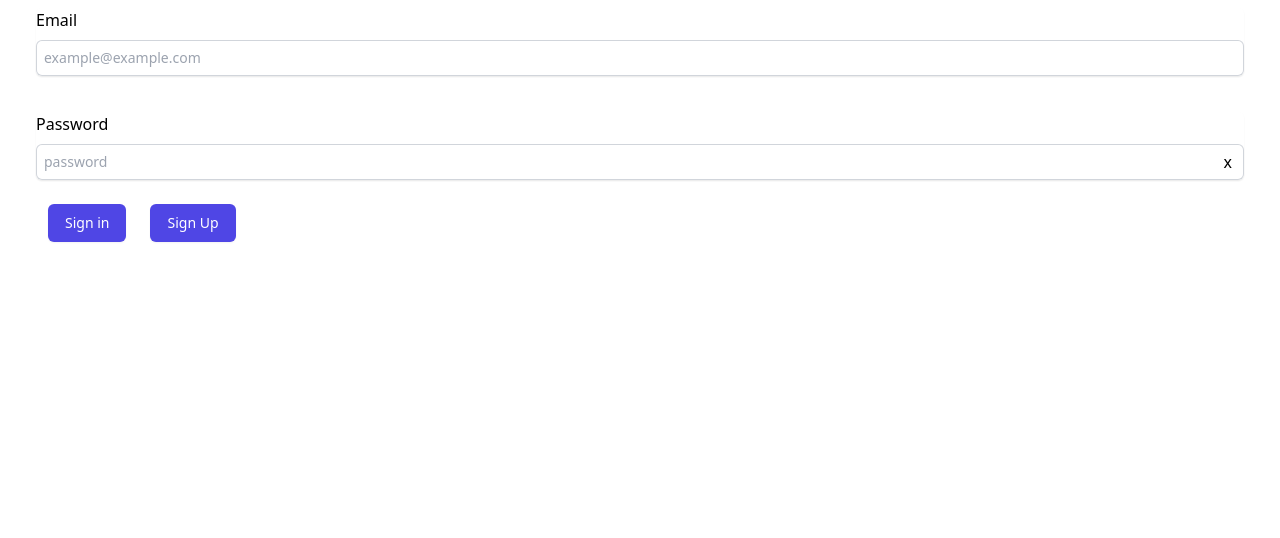
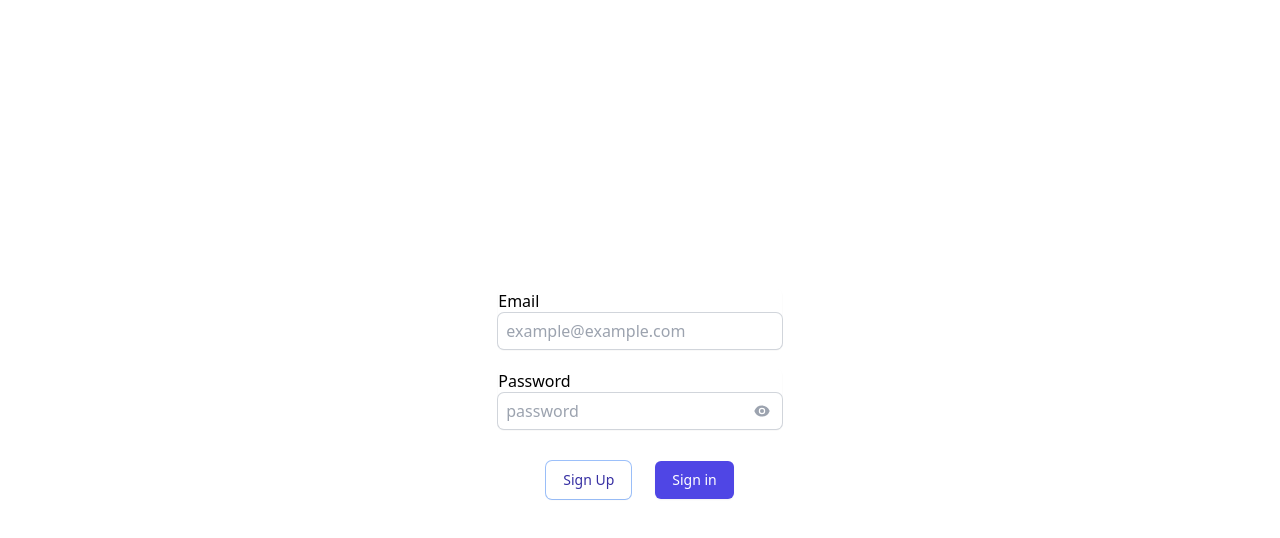
Before and after one commit to kwdChan/paper-summary-frontend, a Next.js app: page /signin in a window 1280 px wide. Shown: the top 538 px of the page. Built offline with nearby package versions, Linux system fonts and the light colour scheme.

Commit message:
signup page

```diff
--- /dev/null
+++ b/src/components/MyInputField.tsx
@@ -0,0 +1,71 @@
+import React, { useState } from "react";
+import { EyeIcon } from "@heroicons/react/20/solid";
+import { EyeSlashIcon } from "@heroicons/react/20/solid";
+
+function MyStyledInput({
+  id, onChange, placeholder, type, errored = false
+}: {
+  id: string;
+  placeholder: string;
+  onChange: React.ChangeEventHandler<HTMLInputElement>;
+  type: string;
+  errored?: boolean;
+}) {
+  return (
+    <input
+      name={id}
+      id={id}
+      type={type}
+      className={"block w-full rounded-md border-1 py-1.5 pl-2 pr-2 ring-1 ring-gray-300 placeholder:text-gray-400 focus:ring-0 focus-visible:ring-0 " + (errored ? " ring-red-500" : "")}
+      placeholder={placeholder}
+      onChange={onChange} />
+  );
+}
+export function MyInputField({
+  id, label, onChange, placeholder, errored = false,
+
+}: {
+  id: string;
+  label: string;
+  placeholder: string;
+  onChange: React.ChangeEventHandler<HTMLInputElement>;
+  errored?: boolean;
+
+}) {
+
+  return (
+    <div className="relative rounded-md shadow-sm ">
+      <label className="" htmlFor={id}>{label}</label>
+      <div className="relative rounded-md shadow-sm">
+        <MyStyledInput type="text" id={id} placeholder={placeholder} onChange={onChange} errored={errored} />
+
+      </div>
+    </div>
+  );
+}
+export function MyPasswordField({
+  id, label, onChange, placeholder, errored = false,
+}: {
+  id: string;
+  label: string;
+  placeholder: string;
+  errored?: boolean;
+  onChange: React.ChangeEventHandler<HTMLInputElement>;
+}) {
+  const [passwordVisble, setPasswordVisble] = useState<boolean>(false);
+  return (
+    <div className="relative mt-5  rounded-md shadow-sm">
+      <label htmlFor={id} className="">{label}</label>
+      <div className="relative rounded-md shadow-sm">
+        <MyStyledInput type={passwordVisble ? 'text' : 'password'} id={id} placeholder={placeholder} onChange={onChange} errored={errored} />
+
+        <button
+          className="absolute inset-y-0 right-3 flex items-center"
+          onClick={() => setPasswordVisble(!passwordVisble)}
+        >
+          {!passwordVisble ? <EyeIcon className="h-4 text-gray-400 hover:text-gray-600" /> : <EyeSlashIcon className="h-4 text-gray-400 hover:text-gray-600" />}
+        </button>
+      </div>
+    </div>
+  );
+}
--- a/src/components/navIcon.tsx
+++ b/src/components/navIcon.tsx
@@ -48,8 +48,6 @@ export function NavIcon({}) {
     setDeleteMode(!deleteMode);
   }
 
-
-
   return (
     <div className="fixed top-2 right-6 text-right z-50">
 
--- a/src/lib/supabaseClient.ts
+++ b/src/lib/supabaseClient.ts
@@ -19,9 +19,19 @@ class MySupabaseClient  {
   signIn (email: string, password: string) {
     return this.client.auth.signInWithPassword({ email, password });
   }
+
+  signUp (email: string, password: string) {
+    return this.client.auth.signUp({ email, password });
+  }
+
   refreshSession () {
     return this.client.auth.refreshSession();
   }
+  getSession () {
+    return this.client.auth.getSession();
+  }
+
+
 
   signout () {
     return this.client.auth.signOut();
--- a/src/pages/signin.tsx
+++ b/src/pages/signin.tsx
@@ -1,94 +1,82 @@
-import Image from 'next/image'
-import {supabaseClient} from  '@/lib/supabaseClient'
-import React, {useEffect, useState} from 'react';
-import { useRouter } from 'next/router';
+import Image from "next/image";
+import { supabaseClient } from "@/lib/supabaseClient";
+import React, { useEffect, useState } from "react";
+import { useRouter } from "next/router";
+import { MyInputField, MyPasswordField } from "../components/MyInputField";
 
 export default function Home() {
-  const router = useRouter()
+  const router = useRouter();
 
-  const [password, setPassword] = useState<string>('')
-  const [email, setEmail] = useState<string>('')
-  const [passwordVisble, setPasswordVisble] = useState<boolean>(false)
-
-  const [user, setUser] = useState<any>(null)
-  const [error, setError] = useState<any>(null)
+  const [password, setPassword] = useState<string>("");
+  const [email, setEmail] = useState<string>("");
+  const [user, setUser] = useState<any>(null);
+  const [error, setError] = useState<any>(null);
+  const [signinFailed, setSigninFailed] = useState<boolean>(false);
 
   useEffect(() => {
-    supabaseClient.refreshSession().then(({data, error}) => {
-      if (data.user){
-        console.log("refreshSession", error)
-        router.push('/article')
+    supabaseClient.refreshSession().then(({ data, error }) => {
+      if (data.user) {
+        console.log("refreshSession", error);
+        router.push("/article");
       }
-    })
+    });
   }, []);
 
+  async function onClickSignIn() {
+    const result = await supabaseClient.signIn(email, password);
 
-  async function onClickSignIn() {
-    const result = await supabaseClient.signIn(
-      email,
-      password,
-    )
+    if (result.data.user) setUser(result.data.user);
+    if (result.error) {
+      setSigninFailed(true)
+      setError(result.error.message);
+    }
 
-    if (result.data.user) setUser(result.data.user)
-    if (result.error) setError(result.error)
-    console.log(result)
-    console.log(error)
+
+
+    console.log(result);
+    console.log(error);
   }
 
   if (user) {
-    router.push('/welcome')
+    router.push("/welcome");
   }
 
+  return (
+    <div className="flex items-center justify-center  h-screen">
+      <div className="flex flex-col">
+      <MyInputField
+          id="username"
+          label="Email"
+          placeholder="example@example.com"
+          errored={signinFailed}
+          onChange={(e) => setEmail(e.target.value)}
+        />
+        <MyPasswordField
+          id="password"
+          label="Password"
+          placeholder="password"
+          errored={signinFailed}
+          onChange={(e) => setPassword(e.target.value)}
+        />
+        <div className={"mt-2 mx-auto"+" "+(error?"text-red-500":"text-white")}>{error}</div>
 
-  return (
-    <div >
+        <div className="flex justify-center mt-3 mx-9">
 
+          <button
+            onClick={()=>router.push('/signup')}
+            className="inline-flex items-center m-3 px-4 py-2 border border-transparent text-sm font-medium text-indigo-800  rounded-md shadow-sm  bg-white ring-1 hover:bg-indigo-700 hover:text-white focus:outline-none focus:ring-2 focus:ring-offset-2 focus:ring-indigo-500"
+          >
+            Sign Up
+          </button>
 
-      <div className="relative mt-2 rounded-md shadow-sm m-9">
-        <label htmlFor='username'>Email</label>
-        <div className="relative mt-2 rounded-md shadow-sm">
-          <input
-            type="text"
-            name="username"
-            id="username"
-            className="block w-full rounded-md border-0 py-1.5 pl-2 pr-20 text-gray-900 ring-1 ring-inset ring-gray-300 placeholder:text-gray-400 focus:ring-2 focus:ring-inset focus:ring-indigo-600 sm:text-sm sm:leading-6"
-            placeholder="example@example.com"
-            onChange = {(e) => {setEmail(e.target.value)}}
-          />
+          <button
+            onClick={onClickSignIn}
+            className="inline-flex items-center m-3 px-4 py-2 border border-transparent text-sm font-medium rounded-md shadow-sm text-white bg-indigo-600 hover:bg-indigo-700 focus:outline-none focus:ring-2 focus:ring-offset-2 focus:ring-indigo-500"
+          >
+            Sign in
+          </button>
         </div>
       </div>
-
-      <div className="relative mt-2 rounded-md shadow-sm mx-9">
-        <label htmlFor='password'>Password</label>
-        <div className="relative mt-2 rounded-md shadow-sm">
-          <input
-            type={passwordVisble? "text": "password"}
-            name="password"
-            id="password"
-            className="block w-full rounded-md border-0 py-1.5 pl-2 pr-20 text-gray-900 ring-1 ring-inset ring-gray-300 placeholder:text-gray-400 focus:ring-2 focus:ring-inset focus:ring-indigo-600 sm:text-sm sm:leading-6"
-            placeholder="password"
-            onChange={(e) => { setPassword(e.target.value) }}
-          />
-          <button className="absolute inset-y-0 right-3 flex items-center" onClick={()=>setPasswordVisble(!passwordVisble)}>
-            x</button>
-        </div>
-      </div>
-
-
-      <div className='mt-3 mx-9'>
-        <button onClick={onClickSignIn}
-        className="inline-flex items-center m-3 px-4 py-2 border border-transparent text-sm font-medium rounded-md shadow-sm text-white bg-indigo-600 hover:bg-indigo-700 focus:outline-none focus:ring-2 focus:ring-offset-2 focus:ring-indigo-500"
-
-      >Sign in</button>
-        <button onClick={onClickSignIn}
-          className="inline-flex items-center m-3 px-4 py-2 border border-transparent text-sm font-medium rounded-md shadow-sm text-white bg-indigo-600 hover:bg-indigo-700 focus:outline-none focus:ring-2 focus:ring-offset-2 focus:ring-indigo-500"
-
-        >Sign Up</button>
-      </div>
-
-
-
-
     </div>
-  )
+  );
 }
--- /dev/null
+++ b/src/pages/signup.tsx
@@ -0,0 +1,94 @@
+import Image from "next/image";
+import { supabaseClient } from "@/lib/supabaseClient";
+import React, { useEffect, useState } from "react";
+import { useRouter } from "next/router";
+import { MyInputField, MyPasswordField } from "../components/MyInputField";
+export default function Home() {
+  const router = useRouter();
+  const [password, setPassword] = useState<string>("");
+  const [passwordConfirm, setPasswordConfirm] = useState<string>("");
+  const [email, setEmail] = useState<string>("");
+  const [signupFailed, setSignupFailed] = useState<boolean>(false);
+  const [passwordError, setPasswordError] = useState<boolean>(false);
+  const [error, setError] = useState<any>(null);
+
+  useEffect(() => {
+    setSignupFailed(false)
+    if (passwordConfirm === "") return setPasswordError(false);
+    if (password === passwordConfirm) {
+      setPasswordError(false);
+    } else {
+      setPasswordError(true);
+    }
+
+  }, [password, passwordConfirm, email])
+
+  async function onClickSignup() {
+    if (passwordError) {
+      setError('Passwords do not match')
+      return
+    }
+
+    const { data, error } = await supabaseClient.signUp(email, password)
+
+    if (error) {
+      setSignupFailed(true)
+      setError(error.message)
+    }
+
+    if (data.session) {
+      router.push("/welcome");
+    }
+
+  }
+
+  return (
+    <div className="flex items-center justify-center  h-screen">
+      <div className="flex flex-col">
+        <MyInputField
+          id="username"
+          label="Email"
+          placeholder="example@example.com"
+          errored={signupFailed}
+          onChange={(e) => setEmail(e.target.value)}
+        />
+        <MyPasswordField
+          id="password"
+          label="Password"
+          placeholder="password"
+          errored={passwordError||signupFailed}
+          onChange={(e) => setPassword(e.target.value)}
+        />
+
+        <MyPasswordField
+          id="confirm-password"
+          label="Confirm password"
+          placeholder="password"
+          errored={passwordError||signupFailed}
+          onChange={(e) => setPasswordConfirm(e.target.value)}
+        />
+
+        <div className={"mt-2 mx-auto"+" "+(error?"text-red-500":"text-white")}>{error}</div>
+
+
+        <div className="flex justify-center mx-9">
+          <button
+            onClick={()=>router.push('/signin')}
+            className="inline-flex items-center m-3 px-4 py-2 border border-transparent text-sm font-medium rounded-md shadow-sm text-white bg-gray-600 hover:bg-gray-500 focus:outline-none focus:ring-2 focus:ring-offset-2 focus:ring-indigo-500"
+          >
+            Back to sign in
+          </button>
+          <button
+            onClick={onClickSignup}
+            className="inline-flex items-center m-3 px-4 py-2 border border-transparent text-sm font-medium rounded-md shadow-sm text-white bg-indigo-600 hover:bg-indigo-700 focus:outline-none focus:ring-2 focus:ring-offset-2 focus:ring-indigo-500"
+          >
+            Sign Up
+          </button>
+
+
+        </div>
+
+      </div>
+    </div>
+  );
+}
--- a/src/pages/welcome.tsx
+++ b/src/pages/welcome.tsx
@@ -7,8 +7,8 @@ export default function Page() {
     <div>
       <div className="absolute top-1/2">
         Welcome! If you are from the web:{" "}
-        <Link href="/article">click here</Link>
-        <br />
+        <Link href="/article" ><span className="text-blue-700 underline hover:cursor-pointer">click here</span></Link>
+        <br /><br />
         If you are from the extension, close the pop up and open it again.
       </div>
     </div>
```
